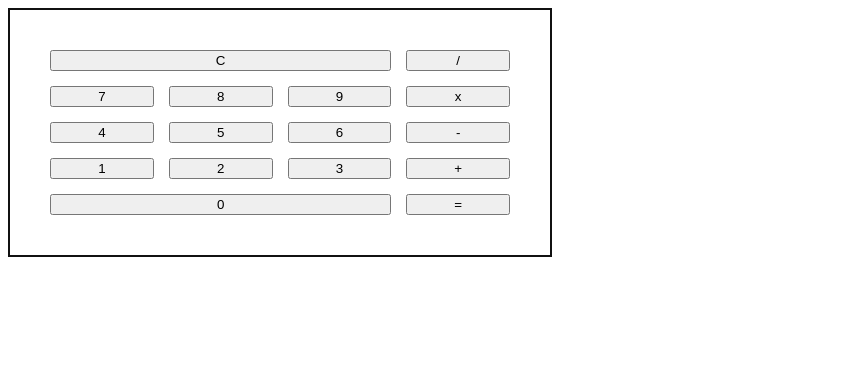
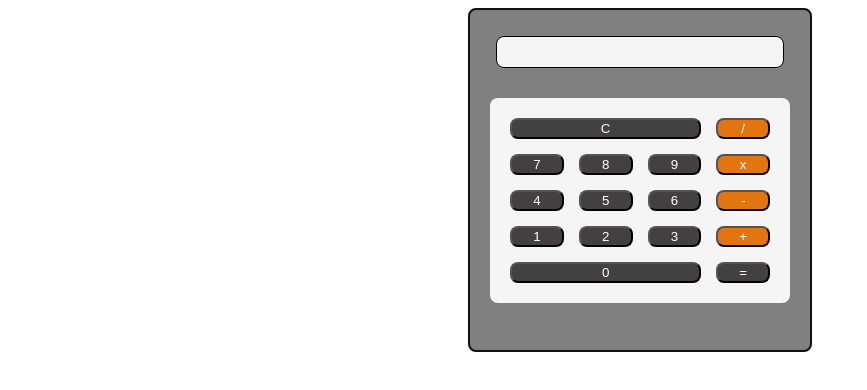
Before and after one commit to EmiKusaba/Calculator, a plain HTML site: page index.html in a window 1280 px wide. Shown: the whole page, without its empty margins (0-867 px from the left). Drawn offline with Linux system fonts and the light colour scheme.

Commit message:
changed color

```diff
--- a/index.html
+++ b/index.html
@@ -15,19 +15,19 @@
     <section>
       <div class="calculator-buttons">
         <button type="button" class="calc-button is-clear" onclick="onClear()">C</button>
-        <button type="button" class="calc-button" onclick="onOperation(this.innerHTML)">/</button>
+        <button type="button" class="calc-button" id="operation" onclick="onOperation(this.innerHTML)">/</button>
         <button type="button" class="calc-button" onclick="onNumber(this.innerHTML)">7</button>
         <button type="button" class="calc-button" onclick="onNumber(this.innerHTML)">8</button>
         <button type="button" class="calc-button" onclick="onNumber(this.innerHTML)">9</button>
-        <button type="button" class="calc-button" onclick="onOperation(this.innerHTML)">x</button>
+        <button type="button" class="calc-button" id="operation"onclick="onOperation(this.innerHTML)">x</button>
         <button type="button" class="calc-button" onclick="onNumber(this.innerHTML)">4</button>
         <button type="button" class="calc-button" onclick="onNumber(this.innerHTML)">5</button>
         <button type="button" class="calc-button" onclick="onNumber(this.innerHTML)">6</button>
-        <button type="button" class="calc-button" onclick="onOperation(this.innerHTML)">-</button>
+        <button type="button" class="calc-button" id="operation" onclick="onOperation(this.innerHTML)">-</button>
         <button type="button" class="calc-button" onclick="onNumber(this.innerHTML)">1</button>
         <button type="button" class="calc-button" onclick="onNumber(this.innerHTML)">2</button>
         <button type="button" class="calc-button" onclick="onNumber(this.innerHTML)">3</button>
-        <button type="button" class="calc-button" onclick="onOperation(this.innerHTML)">+</button>
+        <button type="button" class="calc-button" id="operation" onclick="onOperation(this.innerHTML)">+</button>
         <button type="button" class="calc-button is-zero" onclick="onNumber(this.innerHTML)">0</button>
         <button type="button" class="calc-button is-equal" onclick="onEquals()">=</button>
       </div>
--- a/style.css
+++ b/style.css
@@ -1,21 +1,20 @@
 .calculator-buttons{
-  /* small spacing within our container */
   padding: 20px;
-
-  /* the grid stuff! */
   display: grid;
-
-  /* create 4 columns */
   grid-template-columns: 1fr 1fr 1fr 1fr;
-
-  /* add the grid gap */
   grid-gap: 15px;
+  margin-top: 30px;
+  background-color:whitesmoke;
+  border-radius: 8px;
 }
 .calc{
-  max-width: 500px;
-  height: auto;
+  width: 300px;
+  height: 300px;
   border: 2px solid #111;
+  border-radius: 8px;
   padding: 20px;
+  margin: auto;
+  background-color:grey;
 }
 .is-zero,
 .is-clear   {
@@ -25,9 +24,20 @@ input {
   width: 80%;
   margin: 10px;
 }
-.screen{
-  display: grid;
-  grid-template-columns: 1fr 1fr 1fr ;
-  grid-gap: 5px;
+#screen{
+  display: flex;
+  justify-content: center;
   margin: 2%;
+  padding: 15px;
+  border: 1px solid black;
+  border-radius: 8px;
+  background-color:whitesmoke;
 }
+.calc-button{
+  background-color: rgb(66, 64, 64);
+  border-radius: 8px;
+  color: white;
+}
+#operation{
+  background-color: rgb(226, 117, 15);
+}
```
